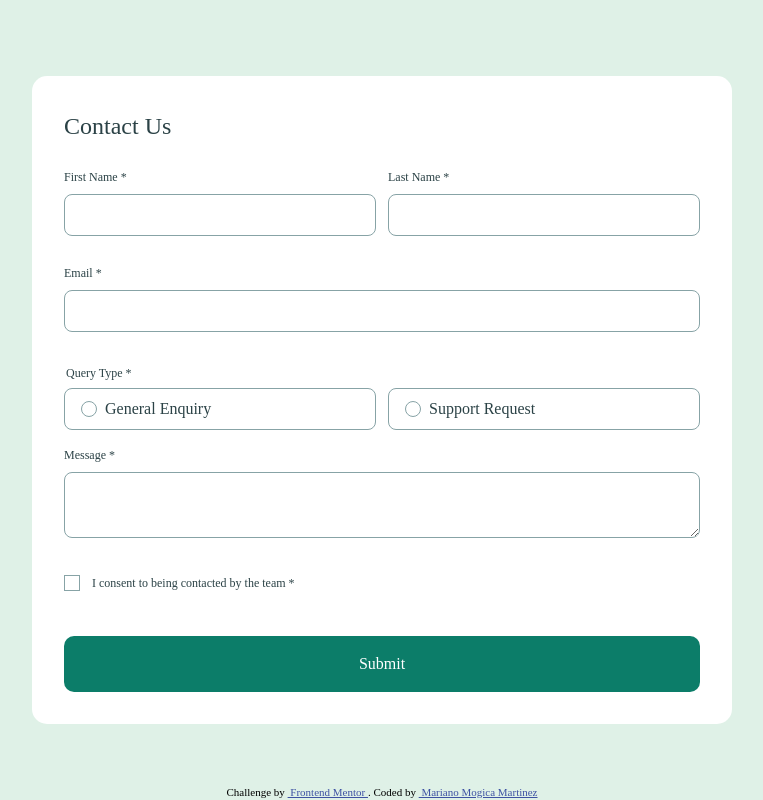
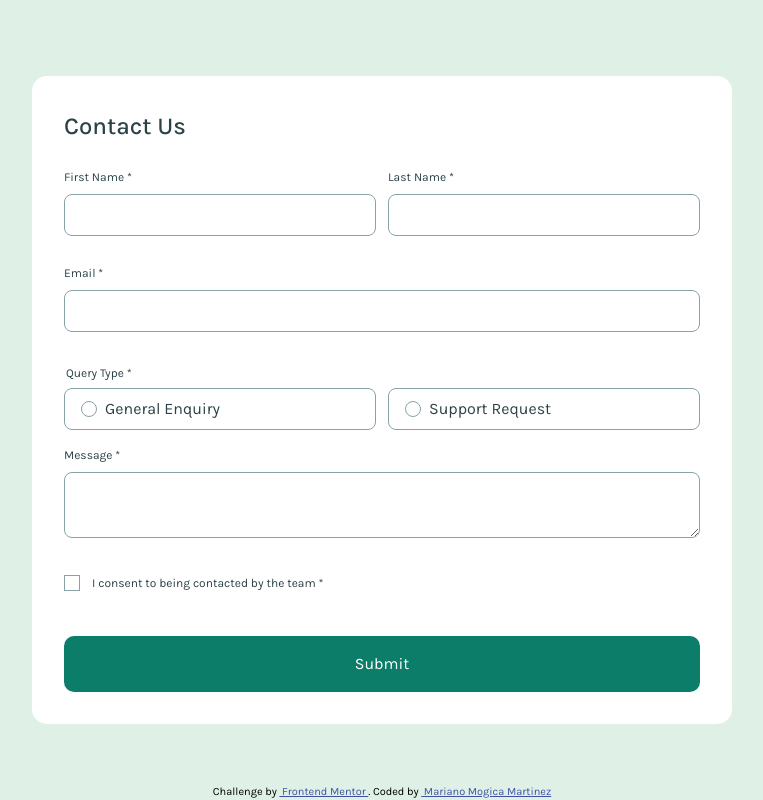
Before and after one commit to Mariano7M/fm-contact-form, an Angular app: page / in a window 1280 px wide. Shown: the whole page, without its empty margins (258-1021 px from the left). Built offline with nearby package versions, Linux system fonts and the light colour scheme; a web font is replaced by a local one.

Commit message:
fix: fixing assets directories again

```diff
--- a/angular.json
+++ b/angular.json
@@ -34,7 +34,6 @@
                 "output": "assets"
               }
             ],
-            "externalDependencies": ["/public/fonts/*"],
             "styles": ["src/styles.scss"],
             "scripts": []
           },
--- a/package.json
+++ b/package.json
@@ -5,7 +5,7 @@
     "ng": "ng",
     "start": "ng serve",
     "build": "ng build",
-    "build:prod": "ng build --configuration=production --base-href=/fm-contact-form/",
+    "build:prod": "ng build --configuration=production --base-href=/fm-contact-form/ --deploy-url /fm-contact-form/assets/",
     "watch": "ng build --watch --configuration development",
     "test": "ng test",
     "test:ci": "ng test --no-watch --no-progress --browsers=ChromeHeadless"
--- a/src/styles/fonts.scss
+++ b/src/styles/fonts.scss
@@ -1,7 +1,7 @@
 @mixin fontFamily($name, $fileName, $weight, $sytle) {
   @font-face {
     font-family: $name;
-    src: url("fonts/#{$fileName}.ttf") format("truetype");
+    src: url("/assets/fonts/#{$fileName}.ttf") format("truetype");
     font-weight: $weight;
     font-style: $sytle;
     font-display: swap;
```
Also changed, not shown: src/assets/fonts/Karla-Italic-VariableFont_wght.ttf (renamed from public/fonts/Karla-Italic-VariableFont_wght.ttf), src/assets/fonts/Karla-VariableFont_wght.ttf (renamed from public/fonts/Karla-VariableFont_wght.ttf).
